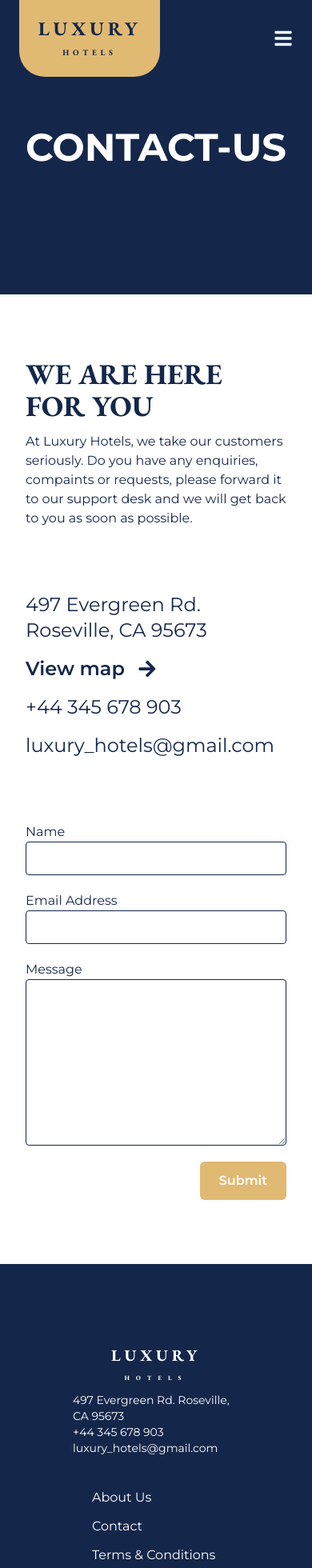
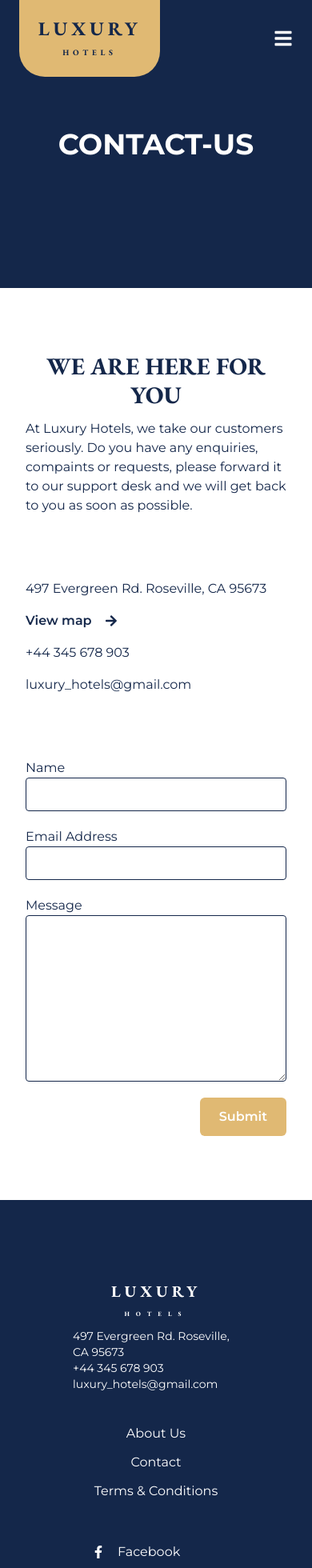
Before and after one commit to olakadasami/hotelproject, a React (Vite) app: page /contact in a window 390 px wide. Shown: the top 1960 px of the page at 80% size. Built offline with nearby package versions, Linux system fonts and the light colour scheme.

Commit message:
responsive adjustments

```diff
--- a/src/components/Footer.jsx
+++ b/src/components/Footer.jsx
@@ -48,7 +48,7 @@ function Footer() {
                 </div>
             </div>
 
-            <ul className='w-40'>
+            <ul className='w-40 text-center'>
                 {links.map((item, index) => (
                     <li key={index} className='cursor-pointer mb-3 hover:translate-x-1 duration-200 hover:text-primary'>
                         {item}
@@ -69,7 +69,7 @@ function Footer() {
                 ))}
             </ul>
 
-            <form className='w-60'>
+            <form className='md:w-60'>
                 <label className='block font-semibold mb-6' htmlFor="subscribe">
                     Subscribe to our newsletter
                 </label>
--- a/src/pages/Contact.jsx
+++ b/src/pages/Contact.jsx
@@ -5,12 +5,12 @@ import ContactForm from '../components/Contact/ContactForm'
 function Contact() {
     return (
         <main>
-            <section className='py-40 uppercase font-bold text-center text-5xl bg-secondary text-light'>
+            <section className='py-40 uppercase font-bold text-center text-4xl md:text-5xl bg-secondary text-light'>
                 contact-us
             </section>
             <div className='contain'>
                 <section id="text" className='mb-20'>
-                    <h1 className='uppercase font-garamond mb-3 text-4xl font-bold'>
+                    <h1 className='uppercase font-garamond mb-3 text-center md:text-start text-3xl md:text-4xl font-bold'>
                         We are here for you
                     </h1>
                     <p>
@@ -20,7 +20,7 @@ function Contact() {
                 </section>
 
                 <div className='flex gap-20 flex-wrap justify-center lg:justify-between'>
-                    <aside id="address" className='flex flex-col gap-4 text-2xl w-full lg:w-1/3'>
+                    <aside id="address" className='flex flex-col gap-4 text-base md:text-2xl w-full lg:w-1/3'>
                         <p>
                             497 Evergreen Rd. Roseville, CA 95673
                         </p>
--- a/src/pages/Rooms.jsx
+++ b/src/pages/Rooms.jsx
@@ -28,12 +28,12 @@ function Rooms() {
     ]
 
     return (
-        <main>
+        <>
 
             <Header bgImage={bgImage} />
 
-            <div className='contain'>
-                <section className='text-center mb-16 px-8'>
+            <main className='contain'>
+                <section className='text-center mb-16'>
                     <h2 className='font-bold font-garamond text-4xl mb-6 uppercase'>
                         ROOMS AND RATES
                     </h2>
@@ -44,17 +44,17 @@ function Rooms() {
                     </p>
                 </section>
 
-                <section className='flex flex-col gap-20 px-8'>
+                <section className='flex flex-col gap-20'>
                     {items.map((item, index) => {
                         return <RoomItem key={index} item={item} />
                     })}
                 </section>
 
                 <Testimonials />
-            </div>
+            </main>
 
 
-        </main>
+        </>
     )
 }
 
```
